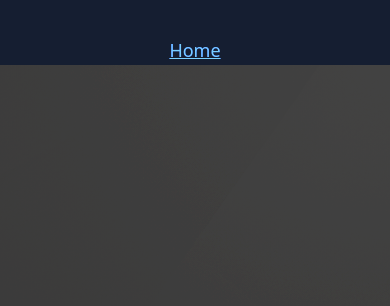
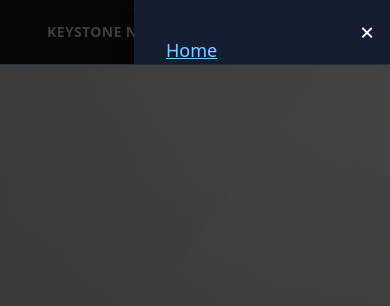
Before and after one commit to BikerViking/keystone-site, a React (Create React App) app: page / in a window 390 px wide. Both pictures are taken after a click on the button "MENU". Shown: the top 306 px of the page. Built offline with nearby package versions, Linux system fonts and the light colour scheme; grey boxes are pictures that could not be loaded.

Commit message:
enhance mobile menu with overlay and slide animation

```diff
--- a/src/components/Header.jsx
+++ b/src/components/Header.jsx
@@ -1,11 +1,39 @@
-import React, { useState } from "react";
+import React, { useState, useEffect, useRef } from "react";
 import { NavLink } from "react-router-dom";
 
 export default function Header() {
   const [open, setOpen] = useState(false);
+  const firstRef = useRef(null);
+  const lastRef = useRef(null);
 
   const toggleMenu = () => setOpen((v) => !v);
   const closeMenu = () => setOpen(false);
+
+  useEffect(() => {
+    const body = document.body;
+    if (open) {
+      body.classList.add("overflow-hidden");
+      firstRef.current?.focus();
+    } else {
+      body.classList.remove("overflow-hidden");
+    }
+  }, [open]);
+
+  const handleKeyDown = (e) => {
+    if (e.key === "Tab") {
+      if (e.shiftKey) {
+        if (document.activeElement === firstRef.current) {
+          e.preventDefault();
+          lastRef.current?.focus();
+        }
+      } else if (document.activeElement === lastRef.current) {
+        e.preventDefault();
+        firstRef.current?.focus();
+      }
+    } else if (e.key === "Escape") {
+      closeMenu();
+    }
+  };
 
   return (
     <header className="border-b border-gray-800 bg-neutral-900/80 backdrop-blur text-gray-200 shadow-sm">
@@ -28,7 +56,10 @@ export default function Header() {
 
       {/* Mobile menu overlay */}
       <div
-        className={`sm:hidden fixed inset-0 z-[9998] transition-opacity duration-300 ${
+        role="presentation"
+        aria-hidden={!open}
+        aria-label="Menu overlay"
+        className={`sm:hidden fixed inset-0 z-40 bg-black/80 transition-opacity duration-300 ${
           open ? "opacity-100" : "pointer-events-none opacity-0"
         }`}
         onClick={closeMenu}
@@ -36,12 +67,22 @@ export default function Header() {
         <nav
           id="mobile-menu"
           aria-label="Mobile"
+          onKeyDown={handleKeyDown}
           onClick={(e) => e.stopPropagation()}
-          className={`absolute left-0 right-0 top-0 z-[9999] bg-gray-900 text-white shadow-lg transition-transform duration-300 ${
-            open ? "translate-y-0" : "-translate-y-full"
+          className={`fixed right-0 top-0 bottom-0 w-64 transform bg-gray-900 text-white shadow-xl transition-all duration-300 ${
+            open ? "translate-x-0" : "translate-x-full"
           }`}
         >
-          <ul className="flex flex-col items-center space-y-4 px-6 py-8 text-lg">
+          <button
+            type="button"
+            aria-label="Close menu"
+            onClick={closeMenu}
+            ref={firstRef}
+            className="absolute top-4 right-4 text-white text-2xl z-50 focus:outline-none"
+          >
+            &times;
+          </button>
+          <ul className="flex flex-col items-start space-y-4 px-6 py-8 text-lg">
             <li>
               <NavLink
                 to="/"
@@ -79,6 +120,7 @@ export default function Header() {
               <NavLink
                 to="/contact"
                 onClick={closeMenu}
+                ref={lastRef}
                 className={({ isActive }) =>
                   `block px-2 py-1 transition hover:text-blue-400${isActive ? " underline text-blue-400" : ""}`
                 }
```
Also changed, not shown: 1 other file (tests, documents, lock files or other folders).
